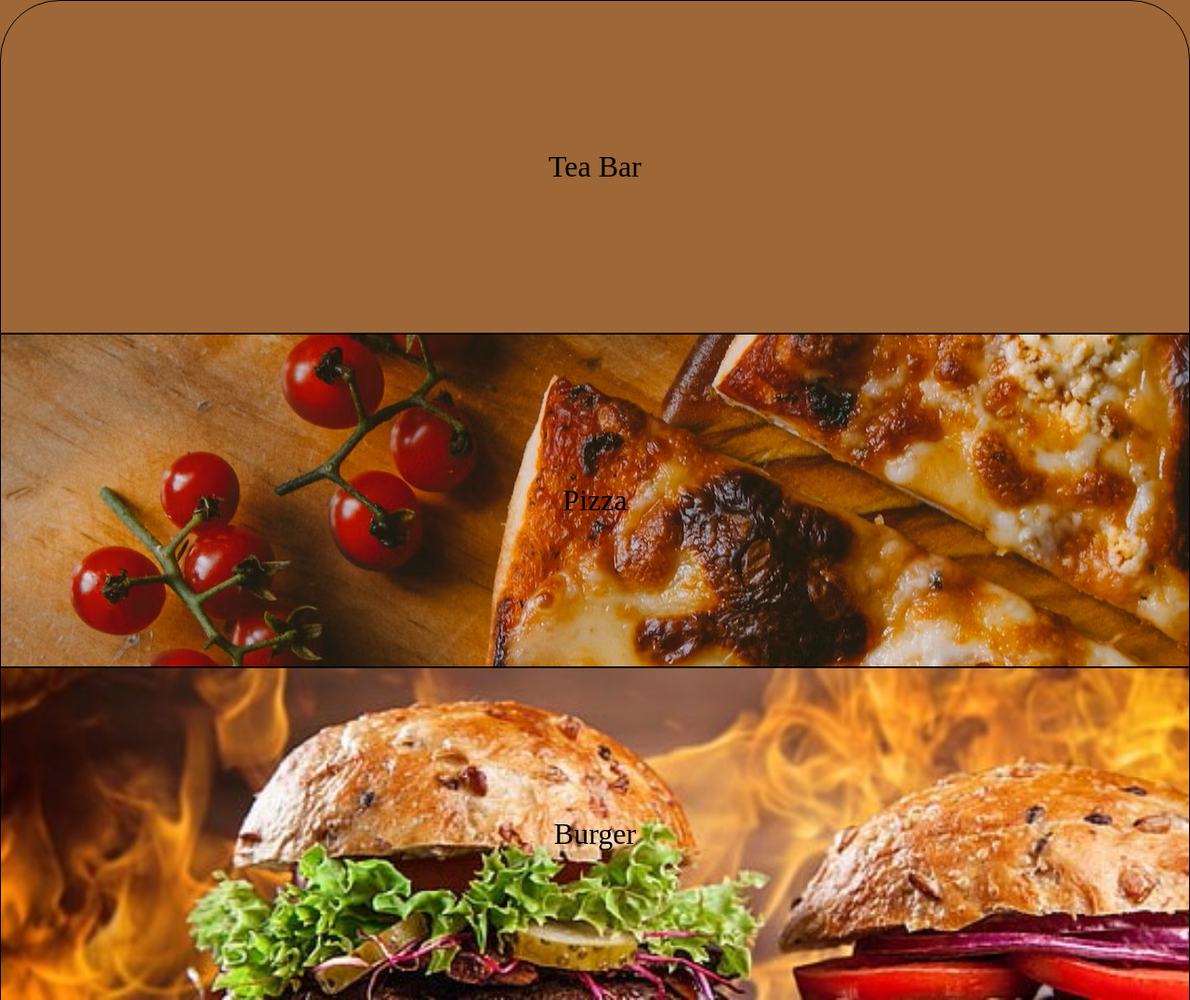
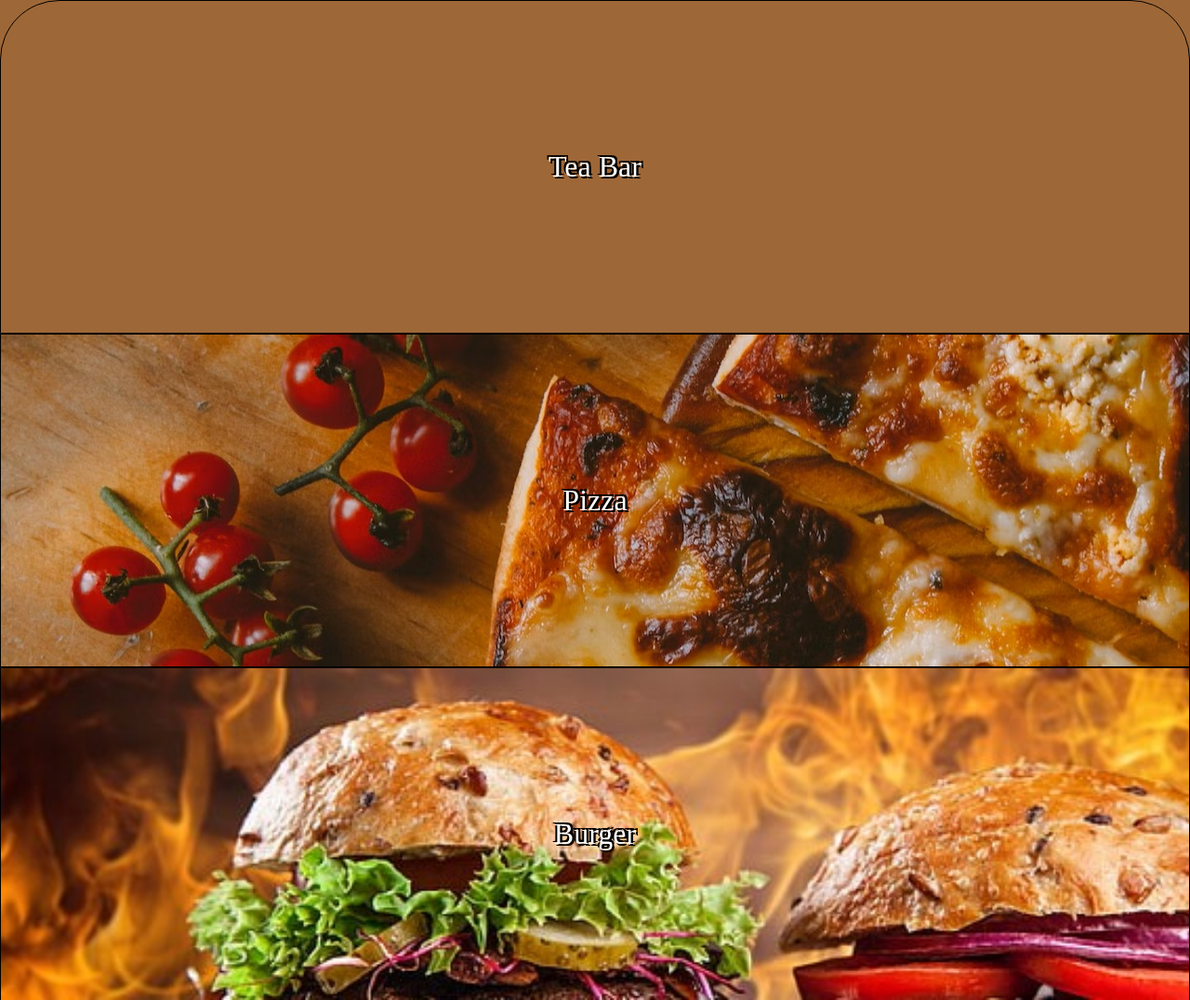
Before and after one commit to PhodKRahuga/FirstProject, a plain HTML site: page index.html in a window 1280 px wide. Shown: the top 1076 px of the page at 93% size. Drawn offline with Linux system fonts and the light colour scheme.

Commit message:
Update style.css

```diff
--- a/style.css
+++ b/style.css
@@ -24,7 +24,11 @@ body{
 }
 a{
     text-decoration: none;
-    color: black;
+    color: white;
+    text-shadow: 2px 2px 0 #000,
+    2px 2px 0 #000,
+   2px -2px 0 #000,
+  -2px -2px 0 #000;
 }
 .first{
     border-top-left-radius: 4rem;
```
